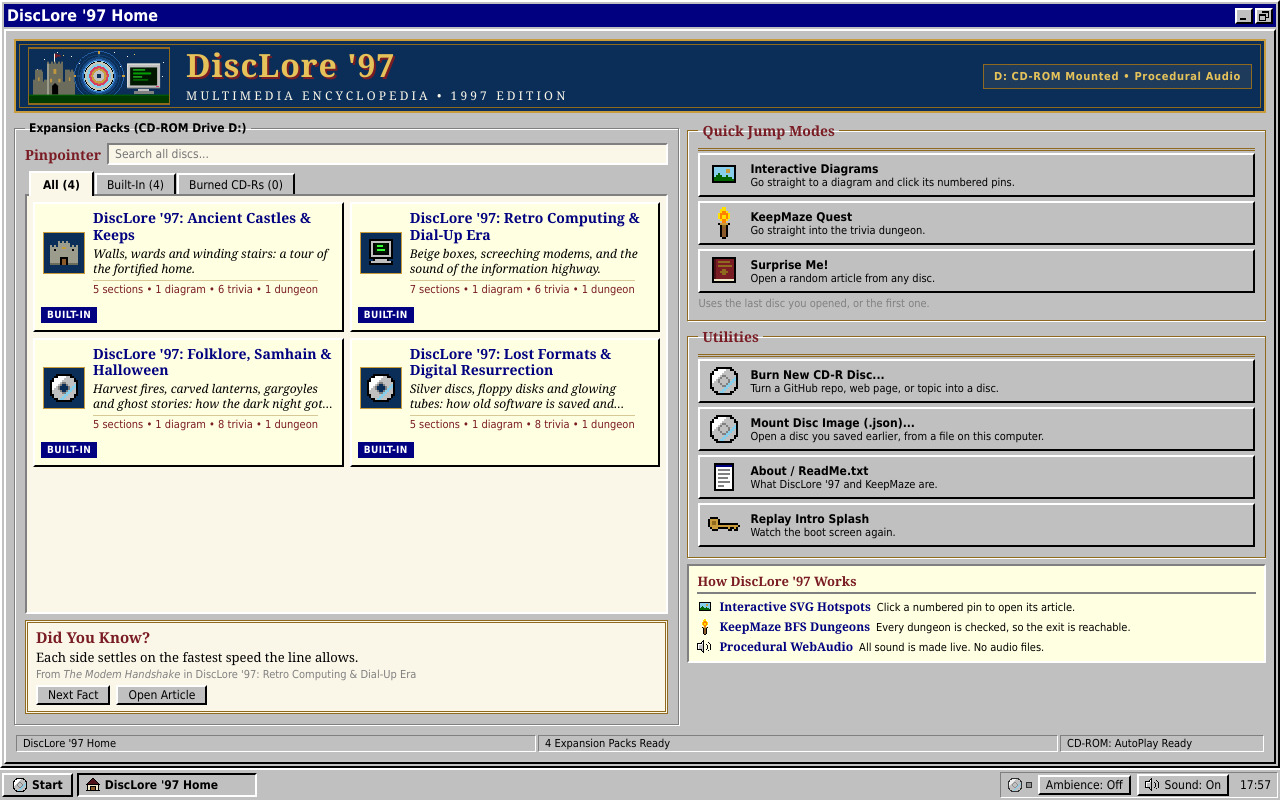
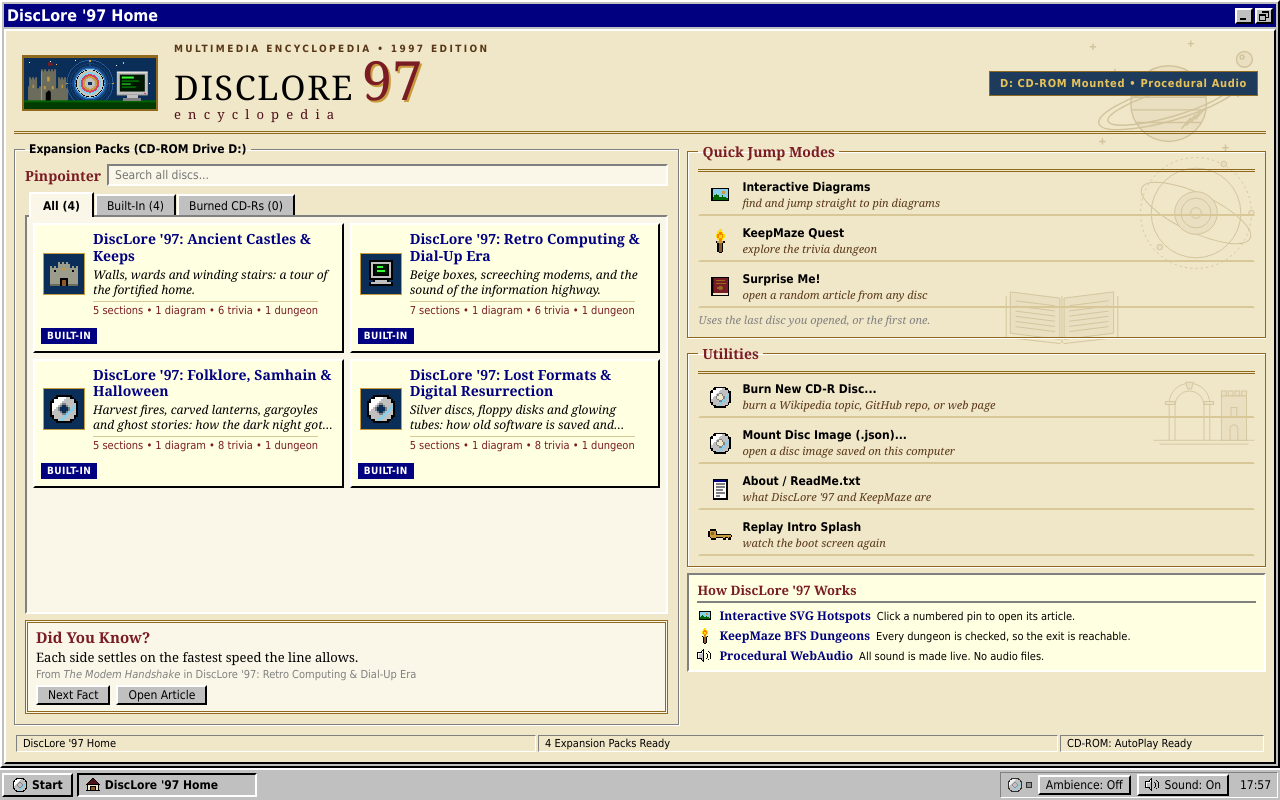
Before and after one commit to reprodev/disclore-97, a React (Vite) app: page / in a window 1280 px wide. Both pictures are taken after a click on the button "Skip". Built offline with nearby package versions, Linux system fonts and the light colour scheme.

Commit message:
feat(ui): blend Encarta 97 masthead, engraved watermarks, and editorial action rail

```diff
--- a/src/components/HomeLauncher.tsx
+++ b/src/components/HomeLauncher.tsx
@@ -9,7 +9,7 @@ import { PackShelf } from './PackShelf';
 import { Pinpointer } from './Pinpointer';
 import { PixelIcon } from './PixelIcon';
 import type { IconName } from './PixelIcon';
-import { HeroArt } from './SplashArt';
+import { EngravedWatermarks, HeroArt } from './SplashArt';
 import { Window } from './Window';
 import '../styles/home.css';
 import '../styles/workspace.css';
@@ -57,7 +57,7 @@ function Card({
 }) {
   return (
     <BevelButton className="home-card" disabled={disabled || !onClick} onClick={() => onClick?.()}>
-      <PixelIcon name={icon} size={32} />
+      <PixelIcon name={icon} size={24} />
       <span className="home-card__text">
         <span className="home-card__title">{title}</span>
         <span className="home-card__desc">{text}</span>
@@ -133,13 +133,22 @@ export function HomeLauncher({
       onMinimize={onMinimize}
     >
       <div className="home">
+        <EngravedWatermarks />
         <header className="home-hero">
           <div className="home-hero__emblem">
             <HeroArt />
           </div>
           <div className="home-hero__text">
-            <h1 className="home-hero__title">DiscLore '97</h1>
-            <p className="home-hero__subtitle">Multimedia Encyclopedia &bull; 1997 Edition</p>
+            <p className="home-hero__eyebrow">Multimedia Encyclopedia &bull; 1997 Edition</p>
+            <h1 className="home-hero__title" aria-label="DiscLore '97">
+              <span className="home-hero__word" aria-hidden="true">
+                DiscLore
+              </span>
+              <span className="home-hero__num" aria-hidden="true">
+                97
+              </span>
+            </h1>
+            <p className="home-hero__tag">encyclopedia</p>
           </div>
           <p className="home-hero__badge">D: CD-ROM Mounted &bull; Procedural Audio</p>
         </header>
@@ -166,14 +175,14 @@ export function HomeLauncher({
                 <Card
                   icon="diagram"
                   title="Interactive Diagrams"
-                  text="Go straight to a diagram and click its numbered pins."
+                  text="find and jump straight to pin diagrams"
                   disabled={!hasDiagrams}
                   onClick={onQuickJump ? () => onQuickJump('diagram') : undefined}
                 />
                 <Card
                   icon="torch"
                   title="KeepMaze Quest"
-                  text="Go straight into the trivia dungeon."
+                  text="explore the trivia dungeon"
                   disabled={!hasDungeons}
                   onClick={onQuickJump ? () => onQuickJump('keepmaze') : undefined}
                 />
@@ -181,7 +190,7 @@ export function HomeLauncher({
                   <Card
                     icon="book"
                     title="Surprise Me!"
-                    text="Open a random article from any disc."
+                    text="open a random article from any disc"
                     disabled={!hasSections}
                     onClick={surprise}
                   />
@@ -195,27 +204,27 @@ export function HomeLauncher({
                 <Card
                   icon="cd"
                   title="Burn New CD-R Disc..."
-                  text="Turn a GitHub repo, web page, or topic into a disc."
+                  text="burn a Wikipedia topic, GitHub repo, or web page"
                   onClick={onBurnNew}
                 />
                 {onMountImage ? (
                   <Card
                     icon="cd"
                     title="Mount Disc Image (.json)..."
-                    text="Open a disc you saved earlier, from a file on this computer."
+                    text="open a disc image saved on this computer"
                     onClick={onMountImage}
                   />
                 ) : null}
                 <Card
                   icon="notepad"
                   title="About / ReadMe.txt"
-                  text="What DiscLore '97 and KeepMaze are."
+                  text="what DiscLore '97 and KeepMaze are"
                   onClick={onOpenReadMe}
                 />
                 <Card
                   icon="key"
                   title="Replay Intro Splash"
-                  text="Watch the boot screen again."
+                  text="watch the boot screen again"
                   onClick={onReplaySplash}
                 />
               </div>
--- a/src/components/PixelIcon.tsx
+++ b/src/components/PixelIcon.tsx
@@ -252,8 +252,8 @@ function runs(rows: string[], yOffset = 0): Run[] {
 
 export interface PixelIconProps {
   name: IconName;
-  /** Rendered size in CSS pixels. Use 16 or 32 for crisp scaling. */
-  size?: 16 | 32;
+  /** Rendered size in CSS pixels. 16 and 32 scale the 16-pixel grid by whole numbers; 24 is for compact rows. */
+  size?: 16 | 24 | 32;
   /** Speaker only: draw the muted cross. */
   muted?: boolean;
   className?: string;
--- a/src/components/SplashArt.tsx
+++ b/src/components/SplashArt.tsx
@@ -126,6 +126,120 @@ export function HeroArt() {
   );
 }
 
+// ---- Engraved watermarks for the Home screen -------------------------------------------------
+// Flat line art in the sepia watermark ink: strokes and faint tints only, no gradients, no images.
+
+const W = {
+  ink: 'var(--color-watermark-ink)',
+  tint: 'var(--color-parchment-tint)',
+};
+
+const MARK_PROPS = {
+  fill: 'none',
+  stroke: W.ink,
+  strokeWidth: 0.9,
+  strokeLinejoin: 'miter' as const,
+} as const;
+
+/** A ringed planet with latitude bands, hatching, a small moon, and a few stars. */
+function PlanetMark() {
+  const bands: [number, number][] = [
+    [34, 20.8],
+    [42, 23.7],
+    [50, 23.7],
+    [58, 20.8],
+  ];
+  return (
+    <svg className="home-mark home-mark--planet" viewBox="0 0 120 90" focusable="false" {...MARK_PROPS}>
+      {[
+        [8, 10], [22, 26], [100, 40], [14, 70], [92, 74], [70, 8],
+      ].map(([x, y]) => (
+        <path key={`${x}-${y}`} d={`M${x! - 2} ${y}H${x! + 2}M${x} ${y! - 2}V${y! + 2}`} />
+      ))}
+      <circle cx={56} cy={46} r={24} fill={W.tint} />
+      {bands.map(([y, hw]) => (
+        <line key={y} x1={56 - hw} y1={y} x2={56 + hw} y2={y} />
+      ))}
+      {[0, 1, 2, 3].map((i) => (
+        <line key={i} x1={64 + i * 3} y1={62 - i * 2} x2={70 + i * 3} y2={55 - i * 2} />
+      ))}
+      <ellipse cx={56} cy={46} rx={46} ry={11} transform="rotate(-16 56 46)" />
+      <ellipse cx={56} cy={46} rx={40} ry={8.5} transform="rotate(-16 56 46)" />
+      <circle cx={104} cy={18} r={5} fill={W.tint} />
+      <circle cx={102.5} cy={16.5} r={1.2} />
+    </svg>
+  );
+}
+
+/** An open encyclopedia volume with ruled lines of text on both pages. */
+function BookMark() {
+  return (
+    <svg className="home-mark home-mark--book" viewBox="0 0 120 80" focusable="false" {...MARK_PROPS}>
+      <path d="M6 26V66L58 72L60 70L62 72L114 66V26" />
+      <polygon points="10,22 58,28 58,68 10,62" fill={W.tint} />
+      <polygon points="62,28 110,22 110,62 62,68" fill={W.tint} />
+      <line x1={60} y1={26} x2={60} y2={70} />
+      {[0, 1, 2, 3, 4, 5].map((i) => (
+        <g key={i}>
+          <line x1={15} y1={30.6 + i * 5} x2={53} y2={35.4 + i * 5} />
+          <line x1={67} y1={35.4 + i * 5} x2={105} y2={30.6 + i * 5} />
+        </g>
+      ))}
+    </svg>
+  );
+}
+
+/** A classical arch beside a keep silhouette with battlements. */
+function ArchMark() {
+  return (
+    <svg className="home-mark home-mark--arch" viewBox="0 0 120 90" focusable="false" {...MARK_PROPS}>
+      <line x1={8} y1={82} x2={112} y2={82} />
+      <line x1={14} y1={86} x2={106} y2={86} />
+      <path d="M24 82V44A21 21 0 0 1 66 44V82" />
+      <path d="M30 82V46A15 15 0 0 1 60 46V82" />
+      <rect x={20} y={42} width={10} height={3} fill={W.tint} />
+      <rect x={60} y={42} width={10} height={3} fill={W.tint} />
+      <polygon points="41,22 49,22 47,29 43,29" fill={W.tint} />
+      <rect x={78} y={36} width={26} height={46} fill={W.tint} />
+      {[78, 85, 92, 99].map((x) => (
+        <rect key={x} x={x} y={31} width={5} height={5} fill={W.tint} />
+      ))}
+      <path d="M87 82V70A4 4 0 0 1 95 70V82" />
+      <rect x={88} y={48} width={6} height={10} />
+    </svg>
+  );
+}
+
+/** A CD in orbit: dotted rings, an orbit track, and little satellites. */
+function RingsMark() {
+  return (
+    <svg className="home-mark home-mark--rings" viewBox="0 0 120 120" focusable="false" {...MARK_PROPS}>
+      <circle cx={60} cy={60} r={52} strokeDasharray="2 3" />
+      <circle cx={60} cy={60} r={42} />
+      <ellipse cx={60} cy={60} rx={56} ry={18} transform="rotate(25 60 60)" />
+      <circle cx={60} cy={60} r={20} fill={W.tint} />
+      <circle cx={60} cy={60} r={14} />
+      <circle cx={60} cy={60} r={5} />
+      {[
+        [112, 60], [26, 92], [86, 14],
+      ].map(([x, y]) => (
+        <circle key={`${x}-${y}`} cx={x} cy={y} r={2.6} fill={W.tint} />
+      ))}
+    </svg>
+  );
+}
+
+/** Low-opacity engraved backdrop for the Home window. Decorative only. */
+export function EngravedWatermarks() {
+  return (
+    <div className="home-marks" aria-hidden="true">
+      <PlanetMark />
+      <RingsMark />
+      <BookMark />
+      <ArchMark />
+    </div>
+  );
+}
 const BLOCKS = 20;
 
 export interface InitBarProps {
--- a/src/styles/home.css
+++ b/src/styles/home.css
@@ -26,28 +26,27 @@
   padding: 8px;
   font-family: var(--font-ui);
   font-size: 12px;
+  background: var(--color-parchment);
 }
 
-/* Hero header */
+/* Hero masthead: an Encarta-style lockup on warm parchment, over the engraved watermarks. */
 .home-hero {
   display: flex;
   flex-wrap: wrap;
   align-items: center;
   flex: 0 0 auto;
   gap: 6px 16px;
-  padding: 6px 12px;
-  color: var(--color-title-text);
-  background: var(--color-night);
-  border: 2px solid var(--color-gold);
-  outline: 1px solid var(--color-gold-dark);
-  outline-offset: -6px;
+  padding: 4px 8px 8px;
+  color: var(--color-ink);
+  background: transparent;
+  border-bottom: 3px double var(--color-gold-dark);
 }
 
 .home-hero__emblem {
-  flex: 0 0 140px;
+  flex: 0 0 132px;
   max-width: 100%;
   background: var(--color-night);
-  border: 1px solid var(--color-gold-dark);
+  border: 2px solid var(--color-gold-dark);
 }
 
 .home-hero__emblem .boot-hero__art {
@@ -59,28 +58,54 @@
 .home-hero__text {
   display: flex;
   flex-direction: column;
-  gap: 6px;
+  gap: 1px;
   min-width: 0;
 }
 
+/* Micro-tracked uppercase eyebrow. */
+.home-hero__eyebrow {
+  margin: 0;
+  font-family: var(--font-ui);
+  font-size: 10px;
+  font-weight: bold;
+  letter-spacing: 0.24em;
+  text-transform: uppercase;
+  color: var(--color-wood-dark);
+}
+
+/* DISCLORE in serif capitals next to a large burgundy 97 with a gold offset. */
 .home-hero__title {
+  display: flex;
+  align-items: baseline;
+  gap: 8px;
   margin: 0;
   font-family: var(--font-serif);
-  font-size: 32px;
-  font-weight: bold;
   line-height: 1;
-  letter-spacing: 1px;
-  color: var(--color-gold-light);
-  text-shadow: 2px 2px 0 var(--color-crimson);
 }
 
-.home-hero__subtitle {
+.home-hero__word {
+  font-size: 34px;
+  font-weight: normal;
+  letter-spacing: 0.05em;
+  text-transform: uppercase;
+  color: var(--color-ink);
+}
+
+.home-hero__num {
+  font-size: 54px;
+  font-weight: normal;
+  line-height: 0.9;
+  color: var(--color-crimson);
+  text-shadow: 2px 2px 0 var(--color-gold);
+}
+
+/* Wide-tracked lowercase subtitle. */
+.home-hero__tag {
   margin: 0;
   font-family: var(--font-serif);
-  font-size: 12px;
-  letter-spacing: 0.26em;
-  text-transform: uppercase;
-  color: var(--color-paper);
+  font-size: 13px;
+  letter-spacing: 0.55em;
+  color: var(--color-crimson-dark);
 }
 
 .home-hero__badge {
@@ -785,3 +810,134 @@
 .pack-samples .bevel-button.pack-sample[data-pressed="true"] {
   padding: 4px 9px 2px 11px;
 }
+
+/* ---- Engraved watermark backdrop (decorative, behind everything) ---- */
+.home {
+  position: relative;
+}
+
+.home > .home-marks {
+  position: absolute;
+  top: 0;
+  right: 0;
+  bottom: 0;
+  left: 0;
+  z-index: 0;
+  overflow: hidden;
+  pointer-events: none;
+}
+
+.home > :not(.home-marks) {
+  position: relative;
+  z-index: 1;
+}
+
+.home-mark {
+  position: absolute;
+  display: block;
+  opacity: 0.55;
+}
+
+.home-mark--planet {
+  top: 0;
+  right: 4px;
+  width: 190px;
+  height: 142px;
+}
+
+.home-mark--rings {
+  top: 118px;
+  right: 14px;
+  width: 128px;
+  height: 128px;
+}
+
+.home-mark--book {
+  top: 238px;
+  right: 150px;
+  width: 124px;
+  height: 83px;
+}
+
+.home-mark--arch {
+  top: 330px;
+  right: 12px;
+  width: 116px;
+  height: 87px;
+}
+
+/* ---- Editorial action rail: icon, bold title, quiet italic subtitle ---- */
+.home .bevel-button.home-card {
+  display: flex;
+  align-items: center;
+  gap: 10px;
+  width: 100%;
+  min-width: 0;
+  padding: 4px 8px;
+  text-align: left;
+  color: var(--color-ink);
+  background: transparent;
+  border: var(--bevel-w) solid transparent;
+  border-bottom-color: var(--color-parchment-dark);
+}
+
+.home .bevel-button.home-card:hover:not(:disabled),
+.home .bevel-button.home-card:focus-visible:not(:disabled) {
+  background: var(--color-surface);
+  border-color: var(--color-bevel-hi) var(--color-bevel-edge) var(--color-bevel-edge) var(--color-bevel-hi);
+}
+
+.home .bevel-button.home-card:focus-visible {
+  outline: 1px dotted var(--color-bevel-edge);
+  outline-offset: -4px;
+}
+
+/* Pressed: a sunken bevel, without the usual text shift so the row does not jump. */
+.home .bevel-button.home-card[data-pressed="true"]:not(:disabled),
+.home .bevel-button.home-card:active:not(:disabled) {
+  padding: 4px 8px;
+  background: var(--color-surface);
+  border-color: var(--color-bevel-edge) var(--color-bevel-hi) var(--color-bevel-hi) var(--color-bevel-edge);
+}
+
+.home .bevel-button.home-card:disabled {
+  background: transparent;
+}
+
+.home .home-card .pixel-icon {
+  flex: 0 0 auto;
+}
+
+.home .home-card__text {
+  flex: 1 1 auto;
+  min-width: 0;
+  gap: 1px;
+}
+
+.home .home-card__title {
+  overflow: hidden;
+  font-family: var(--font-ui);
+  font-size: 12px;
+  font-weight: bold;
+  text-overflow: ellipsis;
+  white-space: nowrap;
+}
+
+.home .home-card__desc {
+  overflow: hidden;
+  font-family: var(--font-serif);
+  font-size: 11px;
+  font-style: italic;
+  color: var(--color-wood-dark);
+  text-overflow: ellipsis;
+  white-space: nowrap;
+}
+
+.home .bevel-button.home-card:disabled .home-card__desc {
+  color: var(--color-bevel-shadow);
+}
+
+.home .home__note {
+  font-family: var(--font-serif);
+  font-style: italic;
+}
--- a/src/styles/tokens.css
+++ b/src/styles/tokens.css
@@ -14,6 +14,10 @@
   --color-ink: #000000;
   --color-parchment: #F0E6C8;
   --color-parchment-dark: #D8C898;
+
+  /* Encarta-style engraved watermark line art: a sepia stroke and a faint paper tint for its fills */
+  --color-watermark-ink: #B8A878;
+  --color-parchment-tint: #E6DABA;
 
   /* Flat VGA-style accents. Stone */
   --color-stone-light: #C8C8B8;
```
Also changed, not shown: 1 other file (tests, documents, lock files or other folders).
